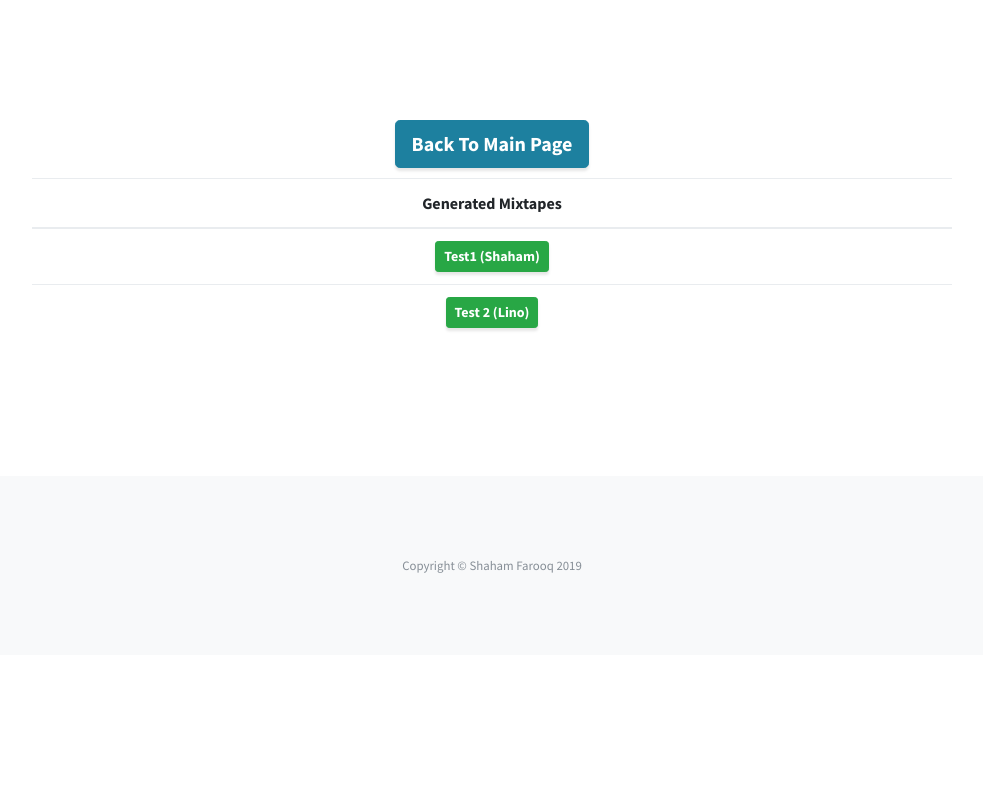
After one commit to S-Farooq/lex-song-aws, a Flask app: page /mixtapes/ in a window 1280 px wide. The commit adds this page. Shown: the whole page, without its empty margins (148-1131 px from the left). Run offline with Flask 2, Linux system fonts and the light colour scheme; lists and menus that the app fills with data are empty; parts of the project's set-up code (start-up, migrations or seed data) failed here and were passed over; some libraries are stand-ins or nearby versions.

Commit message:
added template for viewing all mixtapes

```diff
--- a/app/main.py
+++ b/app/main.py
@@ -78,7 +78,7 @@ def get_feature_names(x_names):
             features.append(x)
     return features
 
-def get_mrkup_from_df(reco_df,to_display_amount=10):
+def get_mrkup_from_df(reco_df,to_display_amount=10,upper=True):
     reco_mrkup = ["""<table class="table table-hover"><thead><tr>
         <th>{columns}</th></tr></thead><tbody>
       """.format(columns="</th><th>".join(reco_df.columns))]
@@ -87,7 +87,10 @@ def get_mrkup_from_df(reco_df,to_display_amount=10):
         if to_display_amount==0:
             break
         to_display_amount = to_display_amount - 1
-        row = [str(x).upper() for x in row]
+        if upper:
+            row = [str(x).upper() for x in row]
+        else:
+            row = [str(x) for x in row]
         reco_mrkup.append("""<tr>
         <th>{vals}</th></tr>
             """.format(vals="</th><th>".join(row)))
@@ -280,6 +283,31 @@ def main():
         session.clear()
         return render_template('index.html', corpus_dict=corpus_dict)
 
+@webapp.route('/mixtapes/')
+def mixtapes():
+    mixtapes_df = pd.DataFrame(
+        [
+            ['Test1 (Shaham)'],
+            ['Test 2 (Lino)']
+        ])
+    mixtapes_df.columns = ['Generated Mixtapes']
+    mixtapes_df['Generated Mixtapes'] = mixtapes_df['Generated Mixtapes'].apply(
+        lambda x:
+        """<form method="POST" action="/mixtapes">
+            <button type="submit" class="btn btn-success btn-sm" name="mbtn" value=2 onclick="showLoad();">
+            {}
+            </button>
+        </form>""".format(x))
+    mixtapes_df = get_mrkup_from_df(mixtapes_df,to_display_amount=100,upper=False)
+    mixtapes_df=Markup(mixtapes_df)
+
+    return render_template('mixtapes.html', mixtapes_df=mixtapes_df)
+
+@webapp.route('/mixtapes/', methods=['POST'])
+def mixtapes_create():
+    #TODO: lambda event call to get data for specific ID
+    return str(request.form['mbtn'])
+
 @webapp.route('/', methods=['POST', 'GET'])
 def submit():
 
--- /dev/null
+++ b/app/templates/mixtapes.html
@@ -0,0 +1,93 @@
+<!DOCTYPE html>
+<html lang="en">
+
+  <head>
+  	<!-- Global site tag (gtag.js) - Google Analytics -->
+	<script async src="https://www.googletagmanager.com/gtag/js?id=UA-110962916-2"></script>
+	<script>
+	  window.dataLayer = window.dataLayer || [];
+	  function gtag(){dataLayer.push(arguments);}
+	  gtag('js', new Date());
+
+	  gtag('config', 'UA-110962916-2');
+	</script>
+
+	<!-- Bootstrap core JavaScript -->
+    <script src="{{ url_for('static', filename='vendor/jquery/jquery.min.js') }}"></script>
+
+    <script src="{{ url_for('static', filename='vendor/bootstrap/js/bootstrap.bundle.min.js') }}"></script>
+
+    <!-- Plugin JavaScript -->
+    <script src="{{ url_for('static', filename='vendor/jquery-easing/jquery.easing.min.js') }}""></script>
+
+    <!-- Custom scripts for this template -->
+    <script src='{{ url_for("static", filename="js/stylish-portfolio.min.js") }}'></script>
+	<script src="{{ url_for('static', filename='js/loadingoverlay.min.js') }}"></script>
+
+
+    <script>
+
+	  // Show full page LoadingOverlay
+
+	  function showLoad() {
+		  // Show full page LoadingOverlay
+			$.LoadingOverlay("show");
+		};
+		</script>
+
+    <meta charset="utf-8">
+    <meta name="viewport" content="width=device-width,height=device-height,initial-scale=1.0"/>
+    <!-- <meta name="viewport" content="width=device-width, initial-scale=1, shrink-to-fit=no"> -->
+    <meta name="description" content="">
+    <meta name="author" content="">
+
+    <title>Lex-Song-Reco</title>
+
+    <!-- Bootstrap Core CSS -->
+    <link href="{{ url_for('static', filename="vendor/bootstrap/css/bootstrap.min.css") }}"" rel="stylesheet">
+
+    <!-- Custom Fonts -->
+    <link href="{{ url_for('static', filename="vendor/font-awesome/css/font-awesome.min.css") }}" rel="stylesheet" type="text/css">
+    <link href="https://fonts.googleapis.com/css?family=Source+Sans+Pro:300,400,700,300italic,400italic,700italic" rel="stylesheet" type="text/css">
+    <link href="{{ url_for('static', filename="vendor/simple-line-icons/css/simple-line-icons.css") }}" rel="stylesheet">
+
+    <!-- Custom CSS -->
+    <link href="{{ url_for('static', filename="css/stylish-portfolio.css") }}" rel="stylesheet">
+
+  </head>
+
+  <body id="page-top">
+
+	<section class="content-section" >
+      <div class="container text-center">
+					<div class="row">
+							<div class="col-lg-10 mx-auto text-center">
+									<a href="/" class="btn btn-primary btn-lg">Back To Main Page</a>
+							</div>
+						</div>
+
+        <div class="row" style="margin-top: 10px;">
+          <div class="col-lg-10 mx-auto text-center">
+          <!-- <h2>Generated Mixtapes</h2> -->
+           {{ mixtapes_df }}
+          </div>
+				</div>
+      </div>
+	</section>
+   <!-- Footer -->
+    <footer class="footer text-center bg-light">
+      <div class="container">
+      <div class="row">
+      <div class="col-lg-10 mx-auto text-center">
+        <p class="text-muted small mb-0">Copyright &copy; Shaham Farooq 2019</p>
+      </div>
+      </div>
+     </div>
+    </footer>
+
+
+
+
+  </body>
+
+</html>
```
Also changed, not shown: app/templates/index.html (+8 -0 lines), 1 other file.
